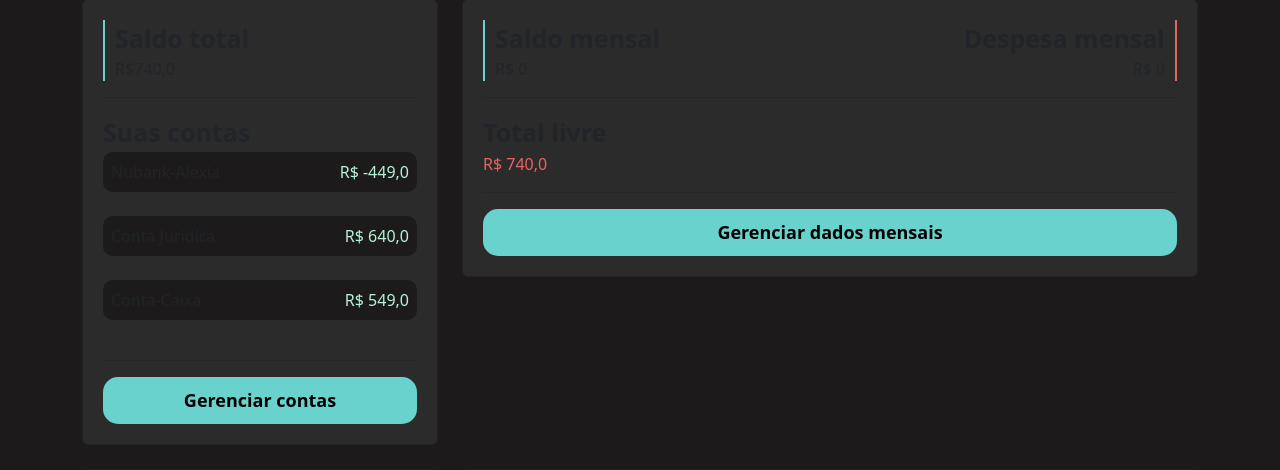
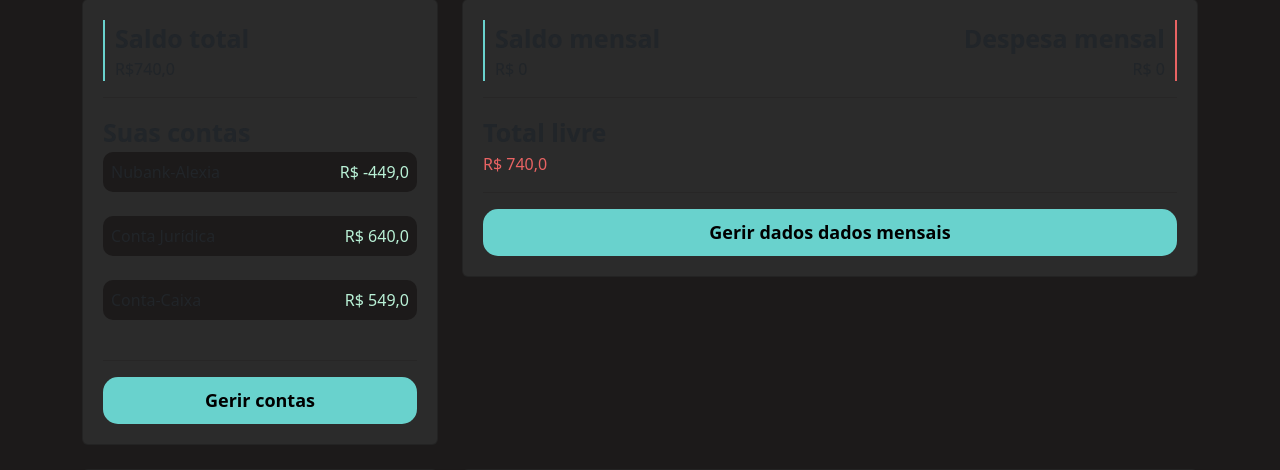
Before and after one commit to Pratica-Mackenzie-5-Semestre/Pratica-Mackenzie-5-Semestre, a Django app: page /perfil/home/ in a window 1280 px wide. Shown: the part 233-703 px from the top of the page. Run offline with Django 4.2, Linux system fonts and the light colour scheme; data comes from the database, SQL or seed files in the repository.

Commit message:
AlteraçõesV3

```diff
--- a/perfil/templates/home.html
+++ b/perfil/templates/home.html
@@ -70,7 +70,7 @@
 
                     </div>
                     <hr class="hr-borda">
-                    <a href="{% url 'gerenciar' %}" class="botao-principal">Gerenciar contas</a>
+                    <a href="{% url 'gerenciar' %}" class="botao-principal">Gerir contas</a>
                 </div>
 
             </div>
@@ -99,7 +99,7 @@
                     <span class="fonte-destaque">Total livre</span>
                     <span class="font-light negativo">R$ {{total_contas}}</span>
                     <hr class="hr-borda">
-                    <a href="#" class="botao-principal">Gerenciar dados mensais</a>
+                    <a href="#" class="botao-principal">Gerir dados dados mensais</a>
                 </div>
             </div>
 
@@ -149,8 +149,8 @@
                     <span class="fonte-destaque">Gerenciar contas</span>
                     <hr class="hr-borda">
 
-                    <span class="fonte-destaque">Próximas do vencimento</span>
-                    <span class="fonte-light">3 contas próximas do vencimento</span>
+                    <span class="fonte-destaque">Perto do vencimento</span>
+                    <span class="fonte-light">3 contas perto do vencimento</span>
                     <br>
                     <span class="fonte-destaque negativo">Vencidas</span>
                     <span class="fonte-light">0 contas vencidas</span>
```
